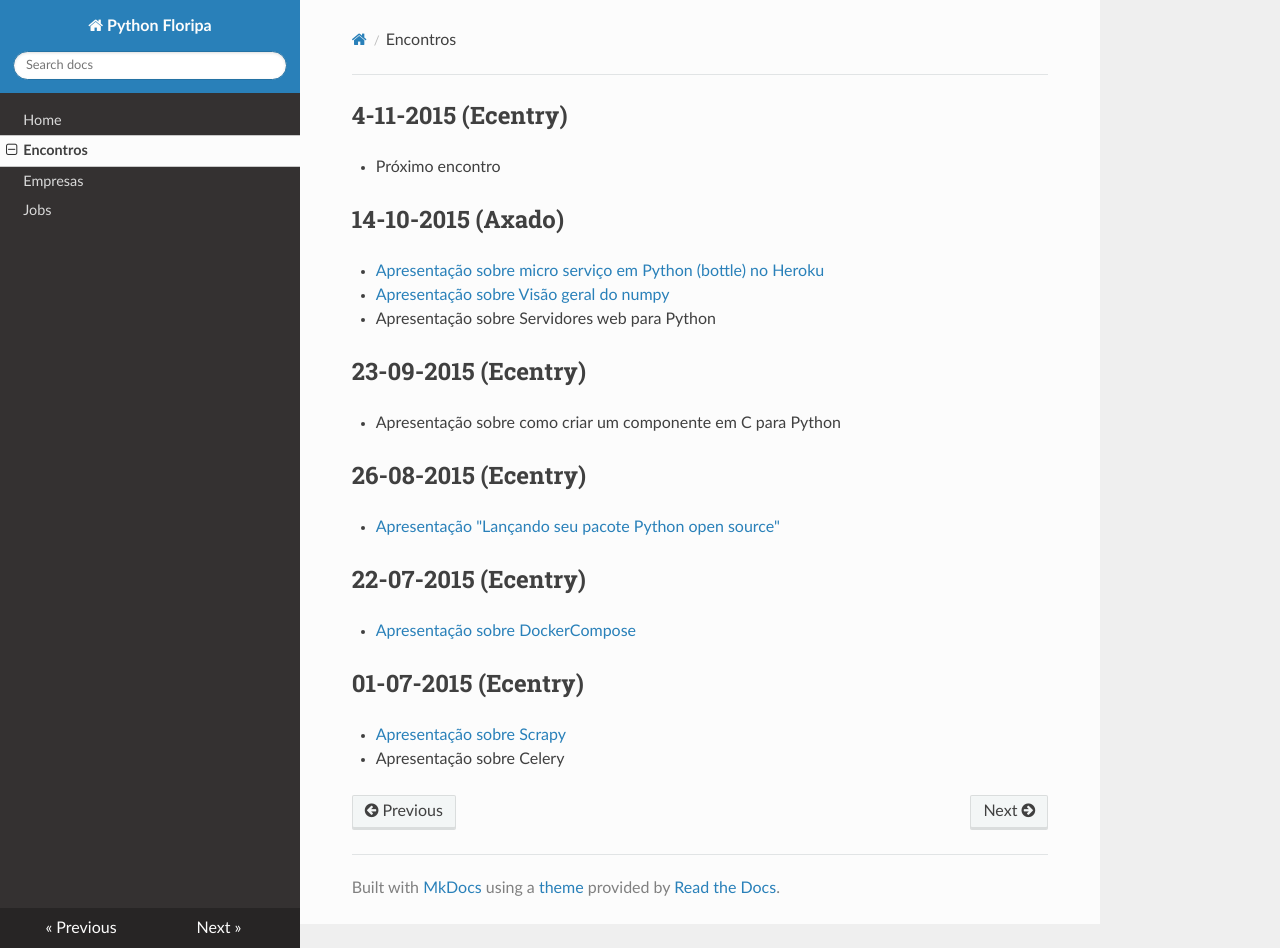
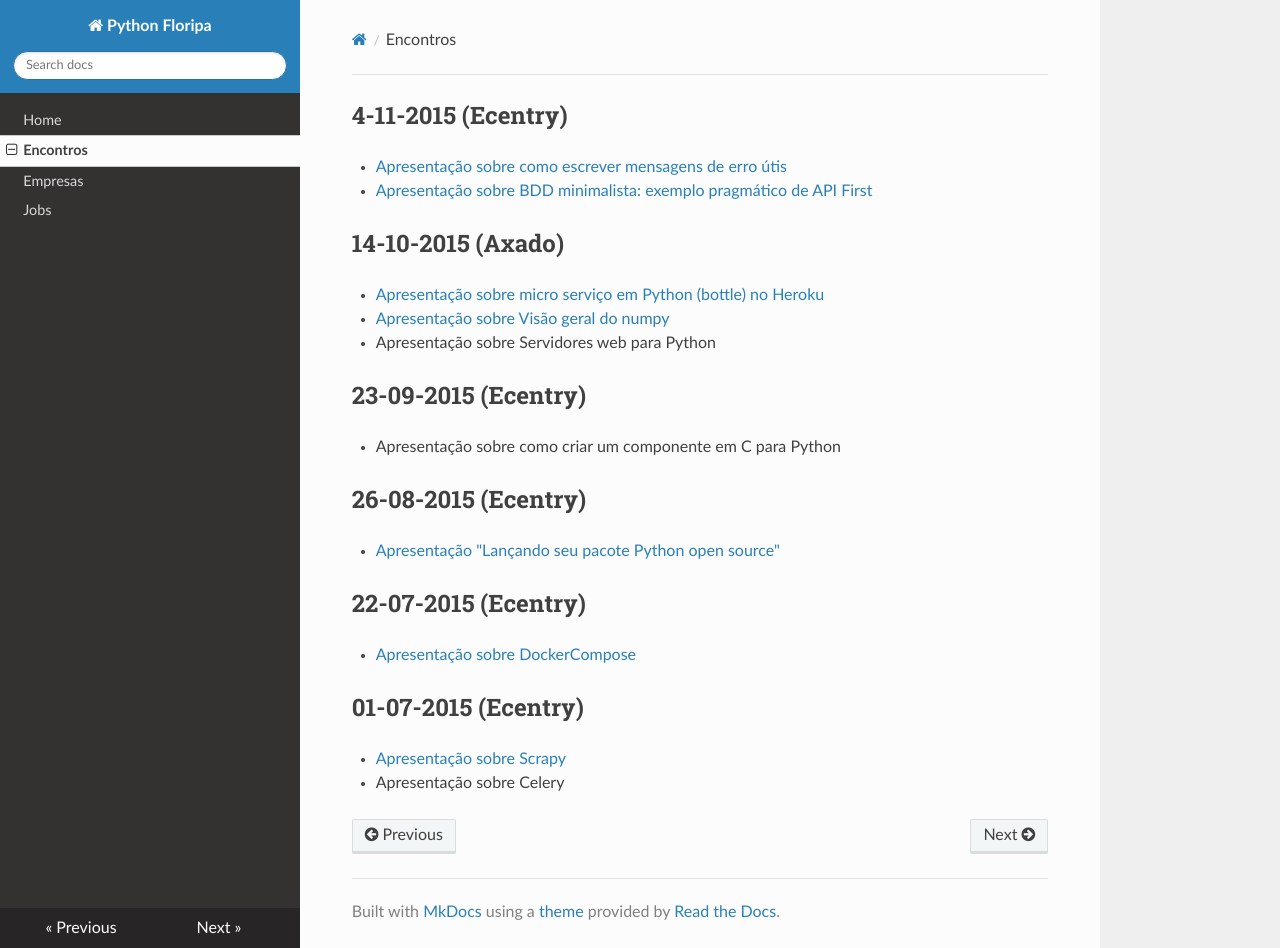
Before and after one commit to PythonFloripa/pythonfloripa.github.io, an MkDocs documentation site: the page built from docs/encontros.md, in a window 1280 px wide and 948 px high. Built offline with MkDocs 1.6.1, drawn with Linux system fonts in a browser that asks for light colours; nearby versions of some CDN libraries; old or Windows-style settings are respelled for this version of MkDocs.

Commit message:
atualizados links para slides online

```diff
--- a/docs/encontros.md
+++ b/docs/encontros.md
@@ -1,6 +1,7 @@
 ## 4-11-2015 (Ecentry)
 
-* Próximo encontro
+* [Apresentação sobre como escrever mensagens de erro útis](https://speakerdeck.com/eliasdorneles/como-escrever-mensagens-de-erro-uteis)
+* [Apresentação sobre BDD minimalista: exemplo pragmático de API First](http://www.slideshare.net/MarcioMarchini/bddnamoroon)
 
 ## 14-10-2015 (Axado)
 
```
